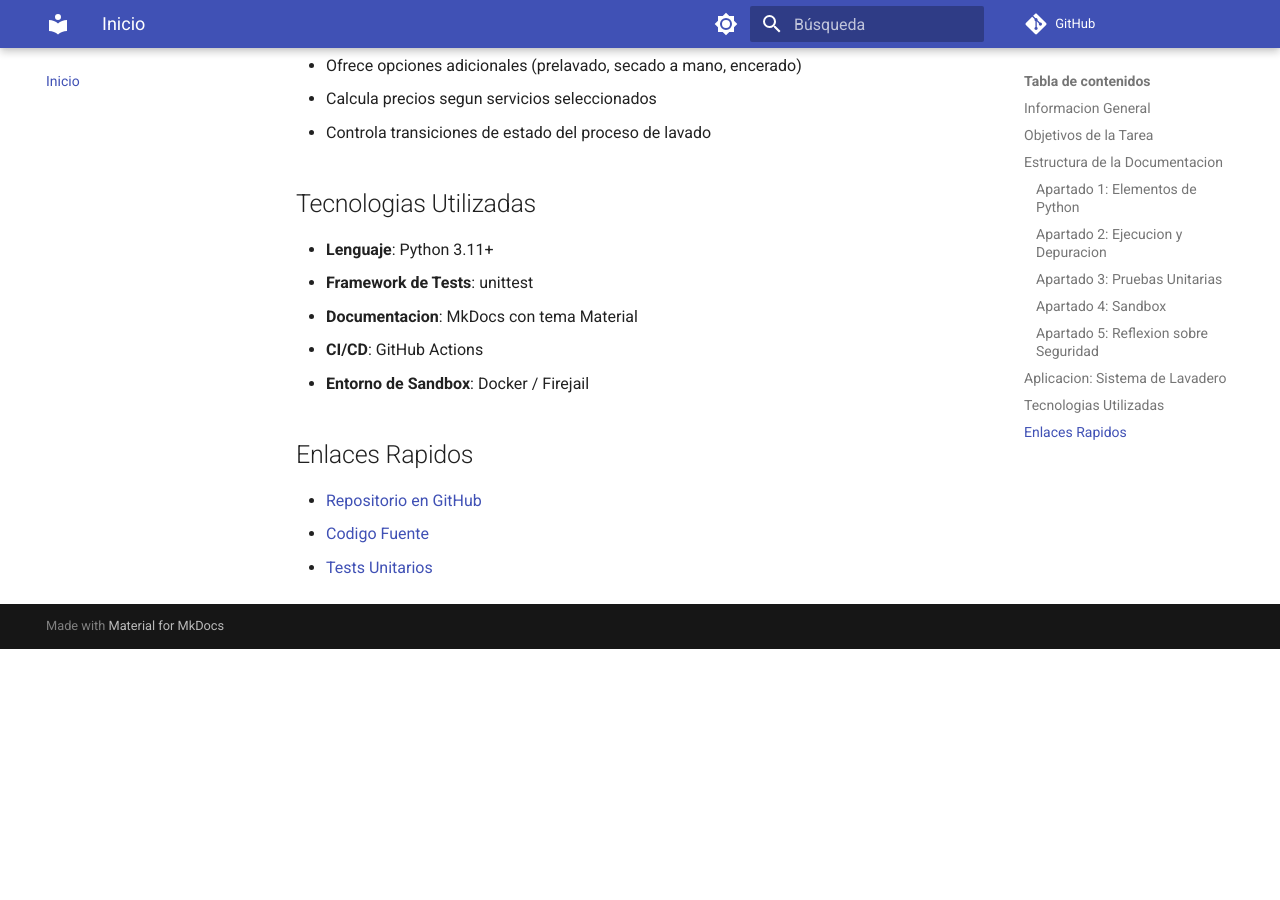
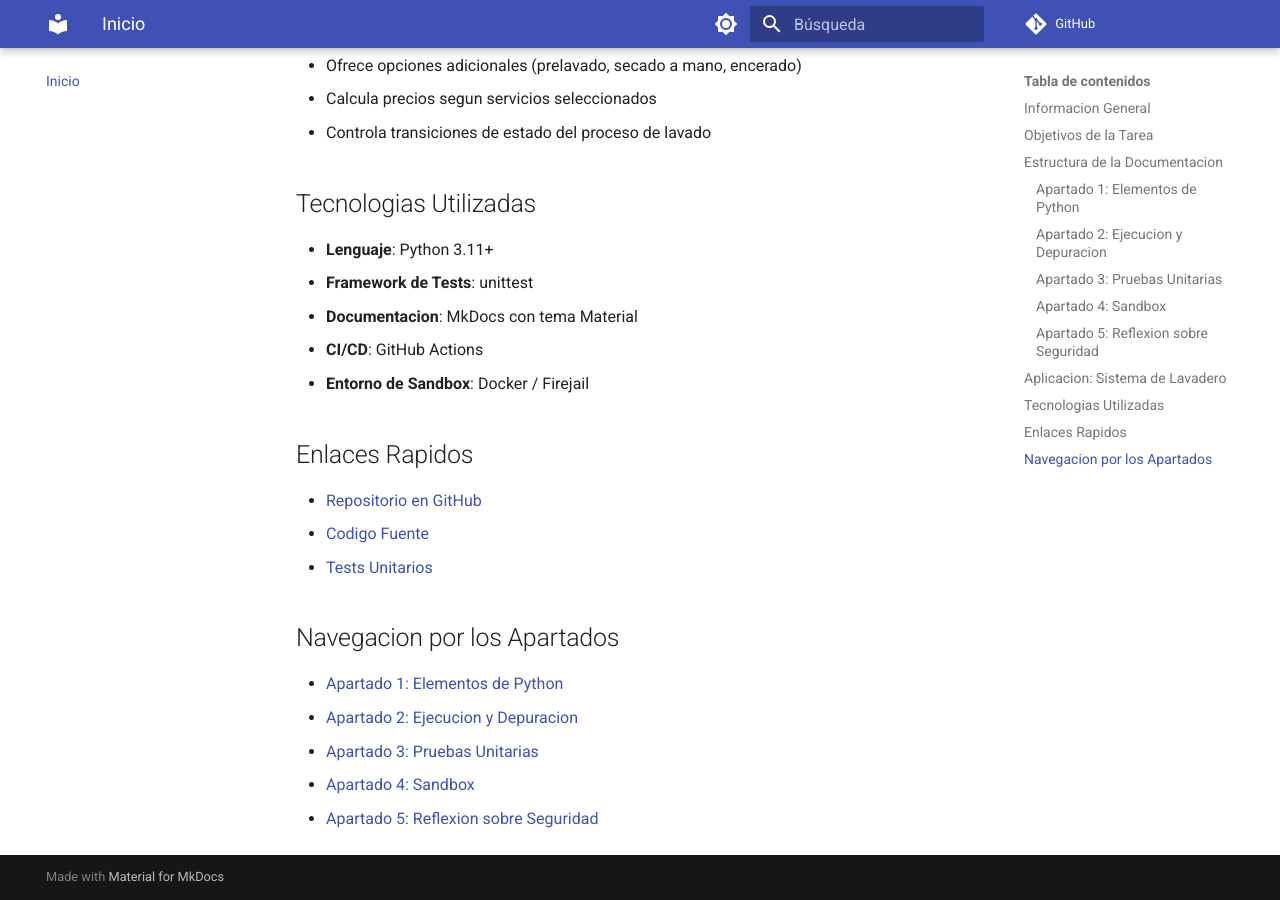
Before and after one commit to vjp-izanCD/PPS-Unidad1-TareaRA1-IzanCD, an MkDocs documentation site: the page built from docs/index.md, in a window 1280 px wide and 900 px high, scrolled down 1615 px. Built offline with MkDocs 1.6.1 and Material for MkDocs 9.7.7, drawn with Linux system fonts in a browser that asks for light colours; comment, search, counter and statistics services are not loaded; before the commit the page ends 2264 px from its top, so only the background shows below that.

Commit message:
Update index.md

```diff
--- a/docs/index.md
+++ b/docs/index.md
@@ -60,3 +60,12 @@ La aplicacion implementa un sistema de gestion de lavadero de coches que:
 - [Repositorio en GitHub](https://github.com/vjp-izanCD/PPS-Unidad1-TareaRA1-IzanCD)
 - [Codigo Fuente](https://github.com/vjp-izanCD/PPS-Unidad1-TareaRA1-IzanCD/tree/main/src)
 - [Tests Unitarios](https://github.com/vjp-izanCD/PPS-Unidad1-TareaRA1-IzanCD/tree/main/tests)
+
+
+## Navegacion por los Apartados
+
+- [Apartado 1: Elementos de Python](apartado1.md)
+- [Apartado 2: Ejecucion y Depuracion](apartado2.md)
+- [Apartado 3: Pruebas Unitarias](apartado3.md)
+- [Apartado 4: Sandbox](apartado4.md)
+- [Apartado 5: Reflexion sobre Seguridad](apartado5.md)
```
